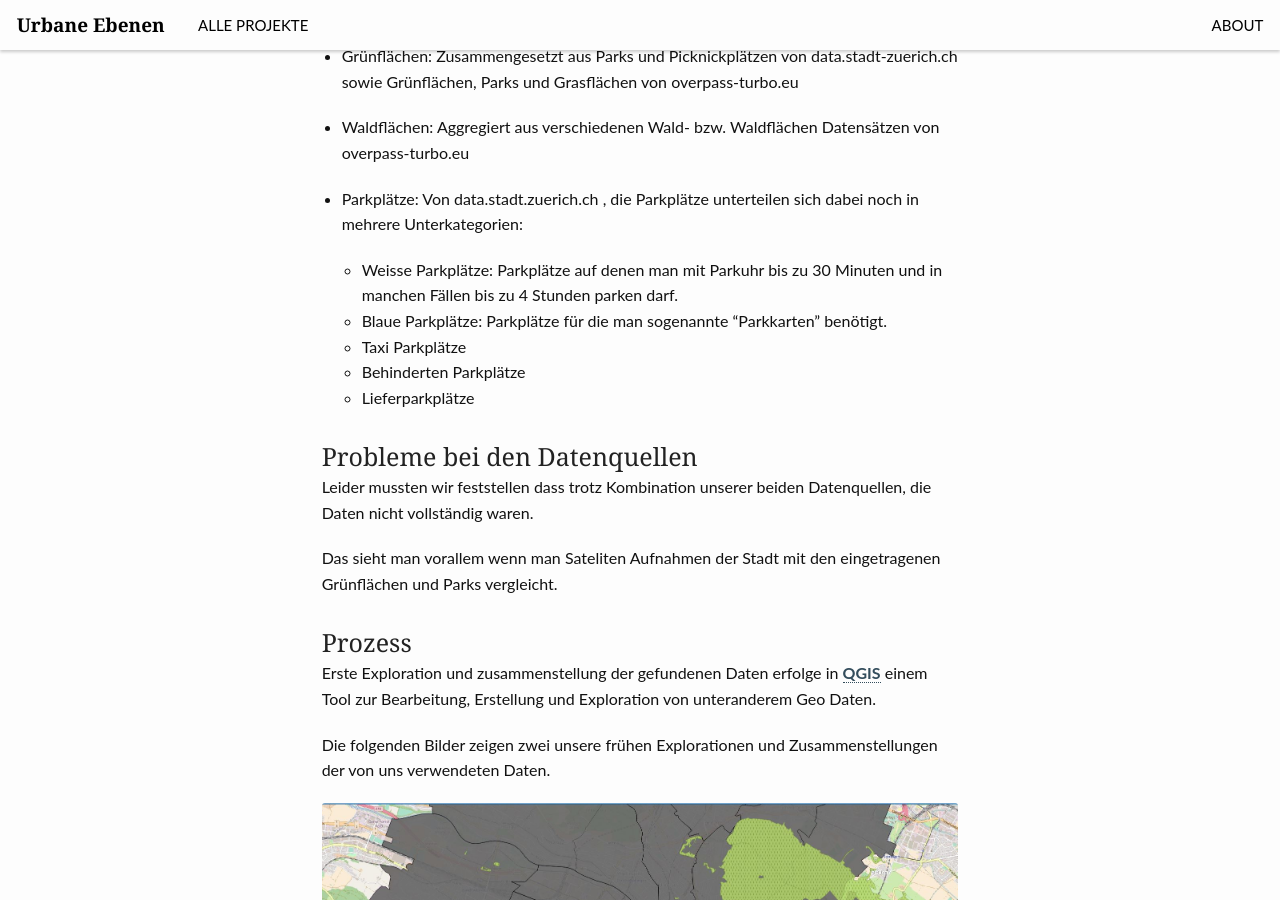
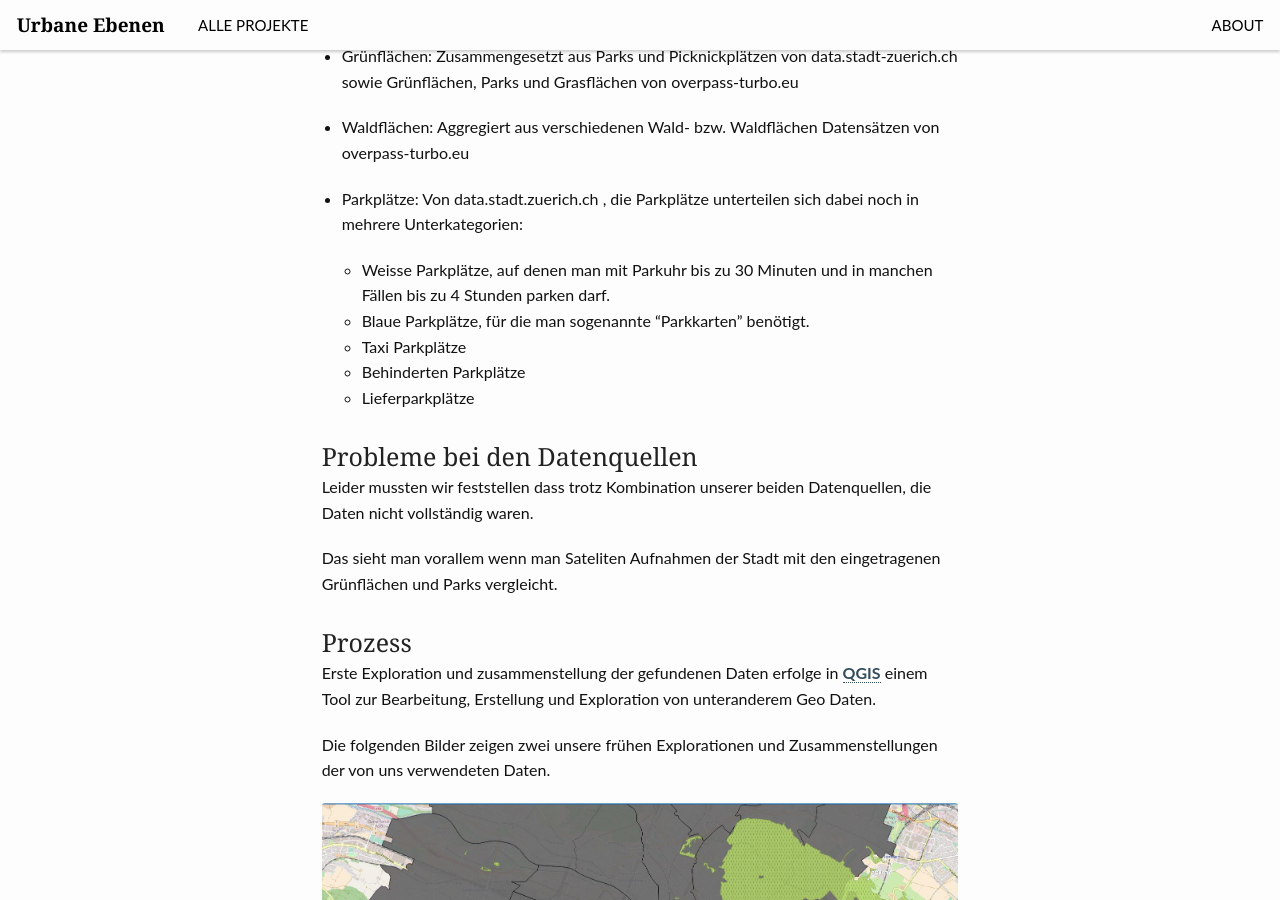
Before and after one commit to tillnagel/gdv-website, a Jekyll site: the page built from _posts/projects/2017-01-26-ZuerichParkflaechen.md, in a window 1280 px wide and 900 px high, scrolled down 2295 px. Built offline with Jekyll 4.4.1, drawn with Linux system fonts in a browser that asks for light colours.

Commit message:
Update 2017-01-26-ZuerichParkflaechen.md

```diff
--- a/_posts/projects/2017-01-26-ZuerichParkflaechen.md
+++ b/_posts/projects/2017-01-26-ZuerichParkflaechen.md
@@ -68,11 +68,12 @@ Aus den oben genannten Datenquellen haben wir dann die folgenden Datensätze zus
 - Waldflächen: Aggregiert aus verschiedenen Wald- bzw. Waldflächen Datensätzen von overpass-turbo.eu
 
 * Parkplätze: Von data.stadt.zuerich.ch , die Parkplätze unterteilen sich dabei noch in mehrere Unterkategorien:
-    * Weisse Parkplätze: Parkplätze auf denen man mit Parkuhr bis zu 30 Minuten und in manchen Fällen bis zu 4 Stunden parken darf.
-    * Blaue Parkplätze: Parkplätze für die man sogenannte "Parkkarten" benötigt.
+    * Weisse Parkplätze, auf denen man mit Parkuhr bis zu 30 Minuten und in manchen Fällen bis zu 4 Stunden parken darf.
+    * Blaue Parkplätze, für die man sogenannte "Parkkarten" benötigt.
     * Taxi Parkplätze
     * Behinderten Parkplätze
     * Lieferparkplätze
+
 
 ### Probleme bei den Datenquellen
 Leider mussten wir feststellen dass trotz Kombination unserer beiden Datenquellen, die Daten nicht vollständig waren.
```
